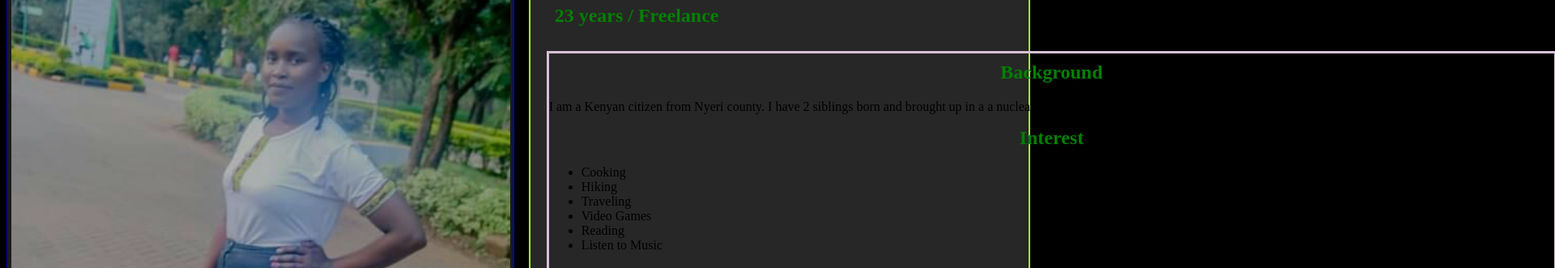
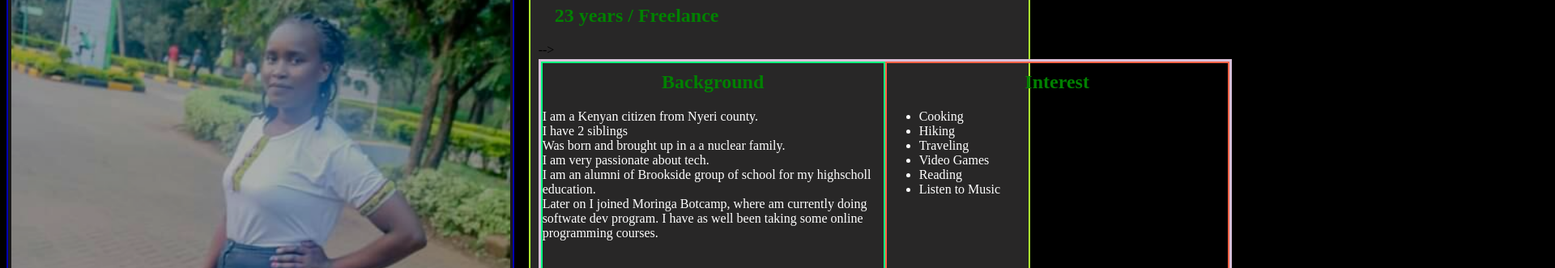
Before and after one commit to waruguru/My-Portfolio, a plain HTML site: page index.html in a window 1280 px wide. Shown: the part 83-414 px from the top of the page at 81% size, 1920 px wide, since content can reach past the window. Drawn offline with Linux system fonts and the light colour scheme.

Commit message:
Add content in oth flexboxes

```diff
--- a/index.css
+++ b/index.css
@@ -59,20 +59,37 @@ h2{
     text-align: left;
 }
 #a{
+    text-align: center;
     margin-top: 20px;
     border: thistle solid 3px;
-    width: 97%;
+    width: 850px;
     height: 400px;
-    margin: 10px;
     position: absolute;
     flex-direction: row;
+    display: flex;
     background-position: center;
     justify-content: space-evenly;
 
 }
 .background{
+    border: springgreen solid 2px;
+    width: 425px;
+    height: 100%;
+    text-align: left;
+    color: white;
+    position: relative;
+
+
+
 
 }
 .interest{
+    border: tomato solid 2px;
+    width: 425px;
+    height: 100%;
+    color: white;
+    position: relative;
+    text-align: left;
+    color: white;
 
 }
--- a/index.html
+++ b/index.html
@@ -20,13 +20,19 @@
             <div id="a">
                 <div class="background">
                     <h2>Background</h2>
-                    <p>I  am a Kenyan citizen from Nyeri county.
-                        I have 2 siblings born and brought up in a
-                        a nuclear family.
-                        I am very passionate about tech.</p>
+                    <p>I  am a Kenyan citizen from Nyeri county.<br>
+                        I have 2 siblings <br>Was born and brought up in a
+                        a nuclear family.<br>
+                        I am very passionate about tech.<br>
+                        I am an alumni of Brookside group of school for my highscholl education.<br>
+                        Later on I joined Moringa Botcamp, where am currently doing softwate dev program.<r>
+                            I have as well been taking some online programming courses.
+                        </r>
+                    </p>
+
 
                 </div>
-                <div class="interest">
+                 <div class="interest">
                     <h2>Interest</h2>
                     <ul>
                         <li>Cooking</li>
@@ -40,7 +46,7 @@
                 </div>
 
         </div>
-
+ -->
 
         </div>
     </div>
```
